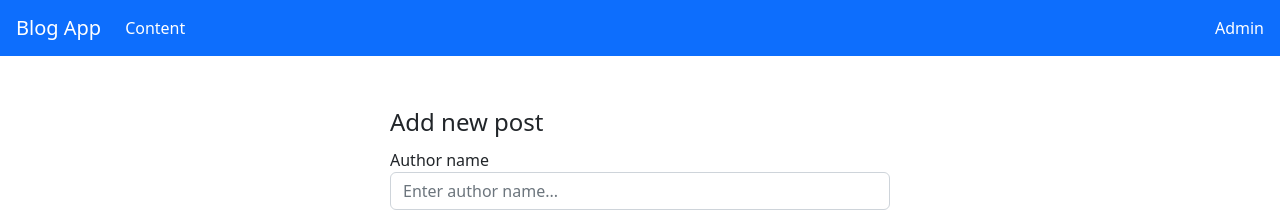
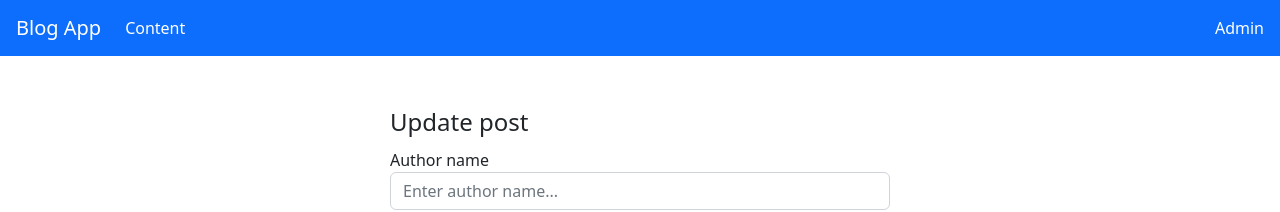
Before and after one commit to tugrankenger/nuxtjs-simple-blog-app, a Nuxt app: page /admin/1 in a window 1280 px wide. Shown: the top 212 px of the page. Built offline with nearby package versions, Linux system fonts and the light colour scheme.

Commit message:
define title to admin page

```diff
--- a/components/admin/PostForm.vue
+++ b/components/admin/PostForm.vue
@@ -2,7 +2,8 @@
   <div class="container-fluid mt-5 d-flex flex-wrap justify-content-center align-items-center">
     <form style="width:500px" @submit.prevent="onSubmit">
       <fieldset>
-        <legend>Add new post</legend>
+        <legend v-if="isUpdate">Update post</legend>
+        <legend v-else>Add new post</legend>
         <div class="form-group">
           <label>Author name</label>
           <input v-model="post.author" type="text" class="form-control" placeholder="Enter author name...">
@@ -19,7 +20,7 @@
           <label>Content text</label>
           <textarea v-model="post.text" cols="30" rows="10" class="form-control" placeholder="Enter content text"></textarea>
         </div>
-        <button class="btn btn-danger mt-3">Cancel</button>
+        <button class="btn btn-danger mt-3" @click="$router.push('/admin')">Cancel</button>
         <button type="submit" class="btn btn-primary mt-3">Submit</button>
       </fieldset>
     </form>
@@ -38,6 +39,13 @@
         }
       }
     },
+    props:{
+      isUpdate:{
+        required: false,
+        default:false,
+        type:Boolean
+      }
+    },
     methods:{
       onSubmit(){
         // console.log(this.post)
--- a/pages/admin/_postId/index.vue
+++ b/pages/admin/_postId/index.vue
@@ -1,5 +1,5 @@
 <template>
-  <PostForm />
+  <PostForm :isUpdate="true"/>
 </template>
 
 <script>
```
